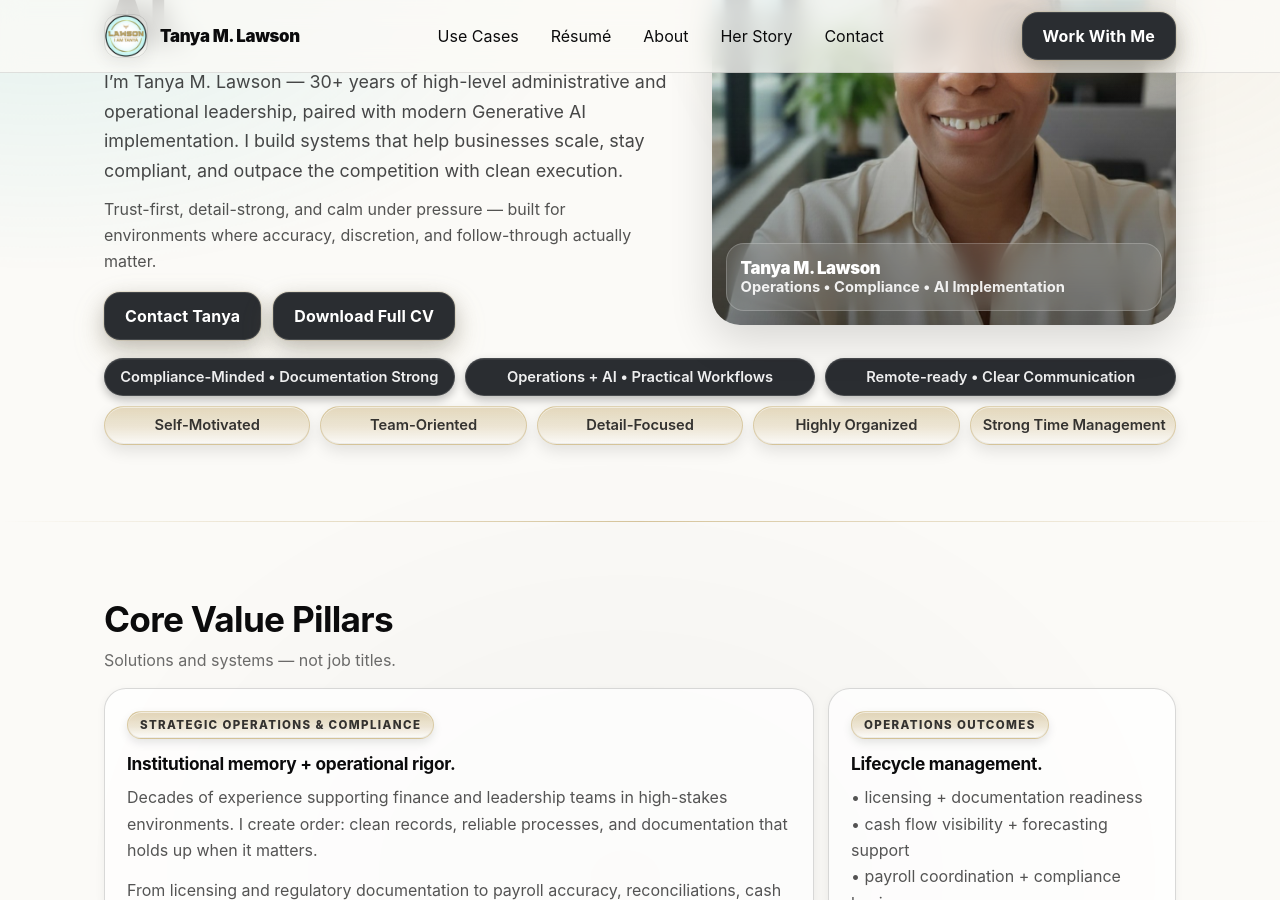
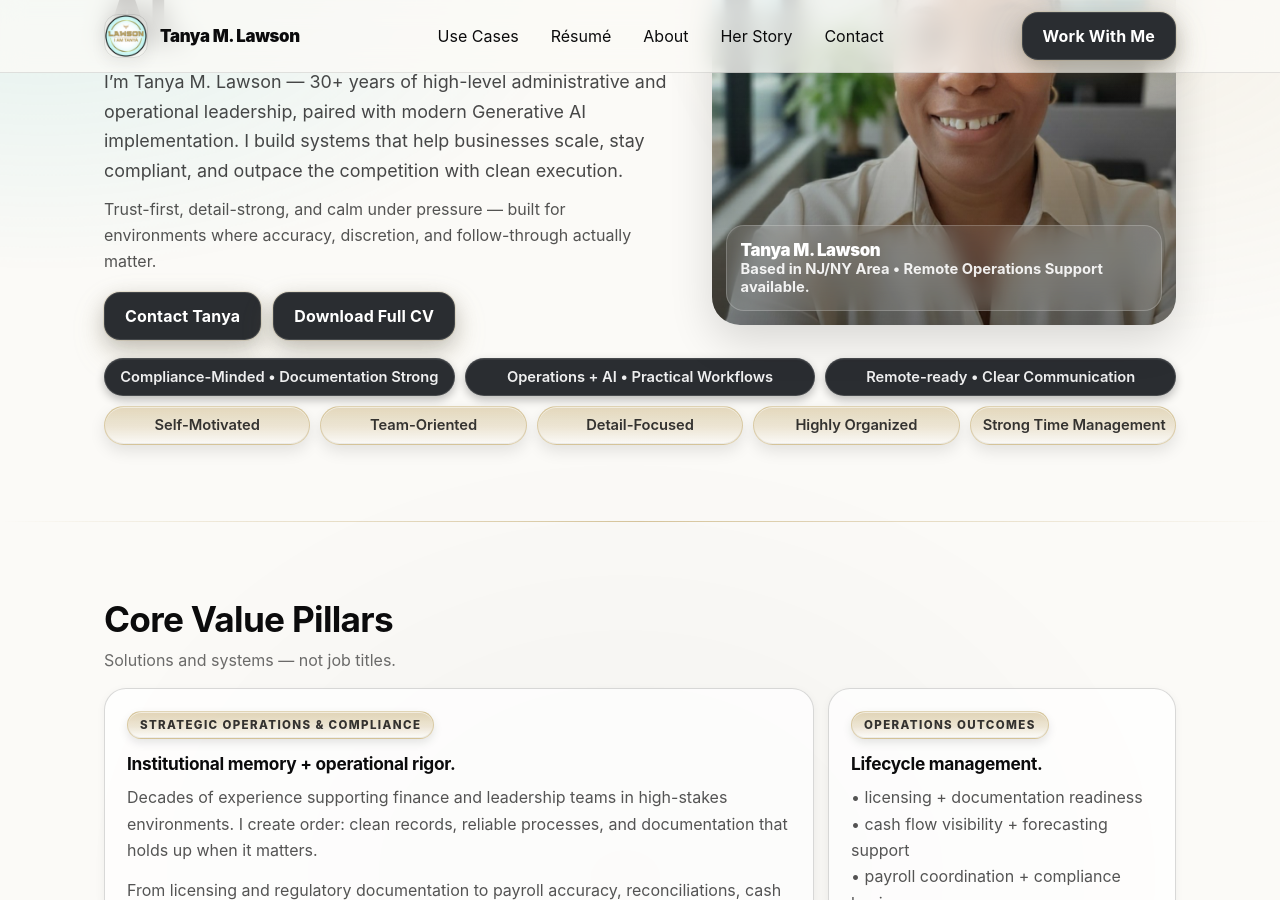
Before and after one commit to TanyaWBM1/TanyaLawson, a Jekyll site: the page built from index.html, in a window 1280 px wide and 900 px high, scrolled down 388 px. Built offline with Jekyll 4.4.1, drawn with Linux system fonts in a browser that asks for light colours.

Commit message:
Update index.html

```diff
--- a/index.html
+++ b/index.html
@@ -45,7 +45,7 @@ show_ticker: true
 
       <div class="hero-card">
         <div class="hero-card-name">Tanya M. Lawson</div>
-        <div class="hero-card-desc">Operations • Compliance • AI Implementation</div>
+        <div class="hero-card-desc">Based in NJ/NY Area • Remote Operations Support available.</div>
       </div>
     </aside>
   </div>
```
